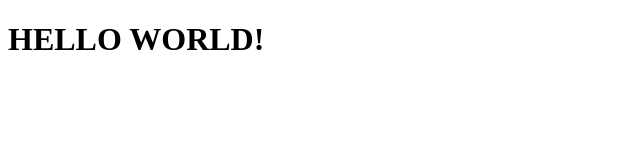
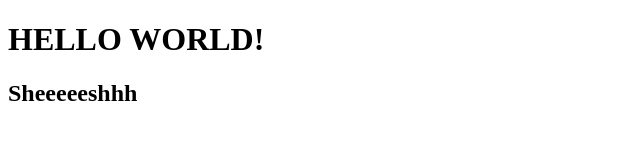
Before and after one commit to EduardoGonzalez12vo/BeHealthy, a plain HTML site: page index.html in a window 1280 px wide. Shown: the whole page, without its empty margins (0-640 px from the left). Drawn offline with Linux system fonts and the light colour scheme.

Commit message:
Update index.html

```diff
--- a/index.html
+++ b/index.html
@@ -4,5 +4,6 @@
   </head>
   <body>
     <h1> HELLO WORLD! </h1>
+    <h2>Sheeeeeshhh</h2>
   </body>
 </html>
```
